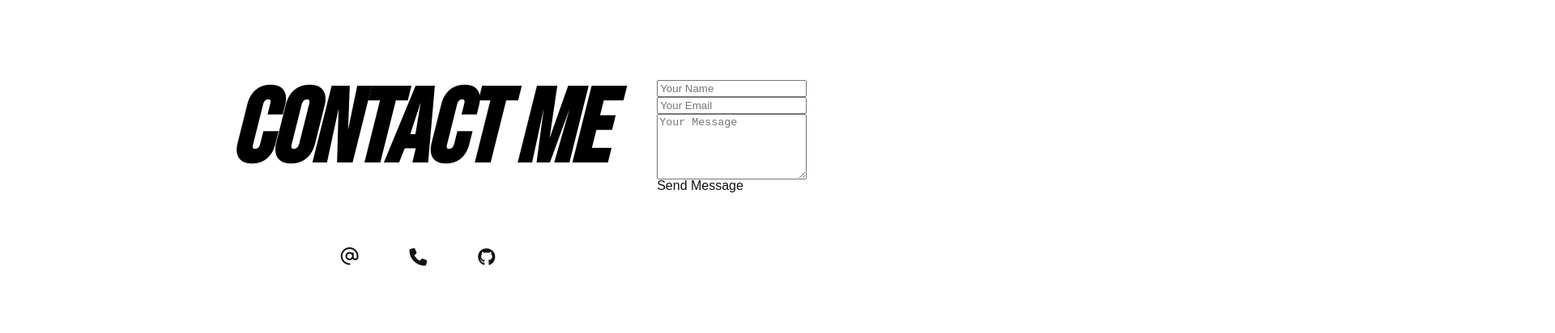
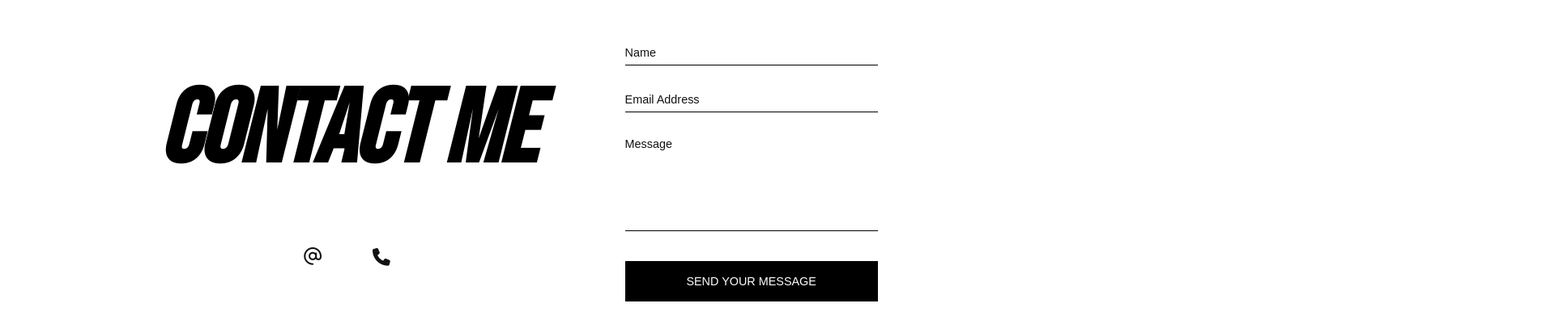
Before and after one commit to runwithoz/portfolio, a plain HTML site: page index.html in a window 1280 px wide. Shown: the part 4186-4598 px from the top of the page at 81% size, 1920 px wide, since content can reach past the window. Drawn offline with nearby package versions, Linux system fonts and the light colour scheme; a script that the page names is missing; a web font is replaced by a local one.

Commit message:
어바웃, 컨택 수정

```diff
--- a/css/style.scss
+++ b/css/style.scss
@@ -33,7 +33,6 @@ body {
   }
 
   .container {
-    overflow-y: auto;
     section {
       width: 100%;
       height: 100vh;
@@ -88,7 +87,7 @@ body {
         justify-content: center;
         align-items: center;
         z-index: 100;
-        padding: 10vh 0;
+        padding: 20vh 0;
 
         .inner {
           width: 100%;
@@ -212,7 +211,8 @@ body {
         .inner {
           display: flex;
           justify-content: center;
-          gap: 5vw;
+          align-items: center;
+          gap: 7rem;
           .col1 {
             display: flex;
             flex-direction: column;
@@ -238,11 +238,12 @@ body {
                 li {
                   display: flex;
                   justify-content: center;
-                  font-family: "SUIT", sans-serif;
+
                   font-weight: 500;
                   line-height: 1.5;
                   font-size: 1.3rem;
                   letter-spacing: -1px;
+                  cursor: pointer;
                   i {
                     font-size: 1.7vw;
                   }
@@ -251,9 +252,71 @@ body {
             }
           }
           .col2 {
-            form {
+            font-family: "SUIT Variable", sans-serif;
+            .contact-form {
               display: flex;
               flex-direction: column;
+              gap: 2rem;
+              .wrapper {
+                padding-bottom: 0.3rem;
+                label {
+                  font-weight: 400;
+                  font-size: 0.9rem;
+                  font-weight: 500;
+                  padding-right: 0.3rem;
+                }
+
+                input {
+                  border: none;
+                  outline: none;
+                  font-size: 1rem;
+                  font-family: "SUIT Variable", sans-serif;
+                }
+
+                &.name-wrapper {
+                  border-bottom: 1px solid #000000;
+                }
+
+                &.email-wrapper {
+                  border-bottom: 1px solid #000000;
+                }
+
+                &.message-wrapper {
+                  display: flex;
+                  flex-direction: column;
+                  label {
+                    padding-bottom: 0.4rem;
+                  }
+
+                  textarea {
+                    border: none;
+                    outline: none;
+                    font-size: 1rem;
+                    border-bottom: 1px solid #000000;
+                    font-family: "SUIT Variable", sans-serif;
+                    resize: none;
+                  }
+                }
+              }
+              .submit-btn {
+                background-color: #000000;
+                border: 1px solid #000000;
+
+                color: #ffffff;
+                padding: 1rem;
+                display: flex;
+                justify-content: center;
+                align-items: center;
+                line-height: 1rem;
+                font-size: 0.9rem;
+                font-weight: 500;
+                transition: 0.3s ease;
+                cursor: pointer;
+                &:hover {
+                  background-color: #ffffff;
+                  color: #000000;
+                }
+              }
             }
           }
         }
@@ -321,3 +384,25 @@ body {
   background-color: rgba($color: #fffb7d, $alpha: 0.5);
   border-color: rgba(255, 255, 255, 0.5);
 }
+
+/* 전체 스크롤바 */
+::-webkit-scrollbar {
+  width: 12px;
+  height: 12px;
+}
+
+/* 스크롤바의 트랙 */
+::-webkit-scrollbar-track {
+  background: #f1f1f1;
+}
+
+/* 스크롤바의 핸들 */
+::-webkit-scrollbar-thumb {
+  background: #888;
+  border-radius: 10px;
+}
+
+/* 핸들이 호버될 때 */
+::-webkit-scrollbar-thumb:hover {
+  background: #555;
+}
--- a/index.html
+++ b/index.html
@@ -37,22 +37,22 @@
     <!-- <div class="bg-noise"></div> -->
     <nav>
       <div>
-        <a href="#">TOP</a>
-        <a href="#">ABOUT</a>
-        <a href="#">SKILLS</a>
-        <a href="#">PROJECTS</a>
-        <a href="#">CONTACT</a>
+        <a href="#hero">TOP</a>
+        <a href="#about">ABOUT</a>
+        <a href="#skills">SKILLS</a>
+        <a href="#projects">PROJECTS</a>
+        <a href="#contact">CONTACT</a>
       </div>
       <div>
         <a href="#">FRONT-END DEVELOPER</a>
       </div>
     </nav>
     <div class="container">
-      <section class="hero">
+      <section class="hero" id="hero">
         <div class="word">KIM HYEONGMI</div>
         <div class="word">PORTFOLIO</div>
       </section>
-      <section class="about">
+      <section class="about" id="about">
         <div class="inner">
           <img src="https://runwithoz.github.io/ex_img/picture.jpg" alt="" />
           <p>
@@ -64,7 +64,7 @@
           </p>
         </div>
       </section>
-      <section class="skills">
+      <section class="skills" id="skills">
         <div class="inner">
           <h2>Skills</h2>
 
@@ -91,35 +91,9 @@
               <img src="./images/logo-figma.svg" alt="figma" />
             </div>
           </div>
-
-          <!-- <ul>
-            <li><img src="./images/logo-html.svg" alt="html" /></li>
-            <li><img src="./images/logo-css.svg" alt="css" /></li>
-            <li>
-              <img src="./images/logo-javascript.svg" alt="javascript" />
-            </li>
-            <li><img src="./images/logo-react.svg" alt="react" /></li>
-            <li>
-              <img src="./images/logo-nextjs.svg" alt="next.js" />
-            </li>
-            <li><img src="./images/logo-vuejs.svg" alt="vue.js" /></li>
-            <li><img src="./images/logo-jquery.svg" alt="jquery" /></li>
-            <li><img src="./images/logo-git.svg" alt="git" /></li>
-            <li><img src="./images/logo-github.svg" alt="github" /></li>
-            <li><img src="./images/logo-mysql.svg" alt="mysql" /></li>
-            <li><img src="./images/logo-mongodb.svg" alt="mongodb" /></li>
-
-            <li><img src="./images/logo-php.svg" alt="php" /></li>
-            <li><img src="./images/logo-sass.svg" alt="sass" /></li>
-            <li>
-              <img src="./images/logo-bootstrap.svg" alt="bootstrap" />
-            </li>
-
-            <li><img src="./images/logo-figma.svg" alt="figma" /></li>
-          </ul> -->
         </div>
       </section>
-      <section class="projects">
+      <section class="projects" id="projects">
         <div class="logo">
           <h2>PROJECTS</h2>
         </div>
@@ -144,7 +118,7 @@
           </section>
 
           <section class="project">
-            <img src="./images/Frame 58.png" alt="" />
+            <img src="./images/img-responsive-project.png" alt="" />
             <div class="description">
               <div class="p-index">PROJECT 02</div>
               <div class="title">반응형 웹사이트 제작</div>
@@ -178,7 +152,7 @@
           </section>
         </div>
       </section>
-      <section class="contact">
+      <section class="contact" id="contact">
         <div class="inner">
           <div class="col1">
             <h2>Contact me</h2>
@@ -186,26 +160,32 @@
               <ul>
                 <li><i class="fa-regular fa-at"></i></li>
                 <li><i class="fa-solid fa-phone"></i></li>
-                <li><i class="fa-brands fa-github"></i></li>
+                <!-- <li><i class="fa-brands fa-github"></i></li> -->
               </ul>
             </div>
           </div>
           <div class="col2">
             <form class="contact-form" action="" method="">
-              <input type="text" name="name" placeholder="Your Name" required />
-              <input
-                type="email"
-                name="email"
-                placeholder="Your Email"
-                required
-              />
-              <textarea
-                name="message"
-                rows="5"
-                placeholder="Your Message"
-                required
-              ></textarea>
-              <button type="submit">Send Message</button>
+              <div class="wrapper name-wrapper">
+                <label for="name">Name</label>
+                <input type="text" name="name" id="name" required />
+              </div>
+              <div class="wrapper email-wrapper">
+                <label for="email">Email Address</label>
+                <input type="email" name="email" id="email" required />
+              </div>
+              <div class="wrapper message-wrapper">
+                <label for="message">Message</label>
+                <textarea
+                  name="message"
+                  rows="5"
+                  id="message"
+                  required
+                ></textarea>
+              </div>
+              <button type="submit" class="submit-btn">
+                SEND YOUR MESSAGE
+              </button>
             </form>
           </div>
         </div>
@@ -213,6 +193,7 @@
     </div>
     <script src="https://cdn.jsdelivr.net/npm/gsap@3.12.5/dist/gsap.min.js"></script>
     <script src="https://cdn.jsdelivr.net/npm/gsap@3.12.5/dist/ScrollTrigger.min.js"></script>
+    <!-- <script src="https://cdnjs.cloudflare.com/ajax/libs/gsap/3.10.4/ScrollToPlugin.min.js"></script> -->
     <script src="https://unpkg.com/split-type"></script>
     <script src="https://unpkg.com/lenis@1.1.13/dist/lenis.min.js"></script>
     <script src="./js/script.js"></script>
--- a/js/script.js
+++ b/js/script.js
@@ -1,7 +1,22 @@
-if ("scrollRestoration" in history) {
-  history.scrollRestoration = "manual";
+const lenis = new Lenis();
+
+lenis.on("scroll", (e) => {
+  console.log(e);
+});
+
+function raf(time) {
+  lenis.raf(time);
+  requestAnimationFrame(raf);
 }
-window.scrollTo(0, 0);
+
+requestAnimationFrame(raf);
+
+window.addEventListener("load", () => {
+  if ("scrollRestoration" in history) {
+    history.scrollRestoration = "manual";
+  }
+  window.scrollTo(0, 0);
+});
 
 gsap.registerPlugin(ScrollTrigger);
 
@@ -16,36 +31,37 @@ gsap.from(".word .char", 1.5, {
   ease: "power4.inOut",
 });
 
-const aboutText = new SplitType(".about p");
-
-gsap.from(aboutText.chars, {
+let aboutTl = gsap.timeline({
   scrollTrigger: {
     trigger: ".about",
     pin: true,
     pinSpacing: false,
     start: "top",
     end: "bottom",
-    scrub: true,
+    scrub: false,
     markers: false,
   },
+});
+
+aboutTl.from(".about img", {
+  x: 600,
+  duration: 0.8,
+  ease: "power2.inOut",
+});
+
+const aboutText = new SplitType(".about p");
+
+aboutTl.from(".about p", {
+  opacity: 0,
+  duration: 0.5,
+  delay: 0.2,
+});
+
+aboutTl.from(aboutText.chars, {
   opacity: 0.1,
   duration: 0.01,
-  stagger: 0.1,
+  stagger: 0.007,
 });
-
-/* gsap.from('.skills img', {
-  scrollTrigger: {
-    trigger: '.skills',
-    pin: true,
-    start: 'top',
-    end: 'bottom',
-    scrub: true,
-    markers: false,
-  },
-  duration: 0.3,
-  opacity: 0.1,
-  stagger: 0.1,
-}); */
 
 gsap.from(".skills .row", {
   scrollTrigger: {
@@ -60,20 +76,7 @@ gsap.from(".skills .row", {
   stagger: 0.1,
 });
 
-const lenis = new Lenis();
-
-lenis.on("scroll", (e) => {
-  console.log(e);
-});
-
-function raf(time) {
-  lenis.raf(time);
-  requestAnimationFrame(raf);
-}
-
-requestAnimationFrame(raf);
-
-gsap.to(".bg", {
+/* gsap.to(".bg", {
   backgroundColor: "#ffffff",
   backgroundImage: "linear-gradient(45deg, #ffffff 0%, #ffffff 100%)",
   scrollTrigger: {
@@ -96,7 +99,7 @@ gsap.to(".blocks-container", {
     end: "bottom",
     markers: false,
   },
-});
+}); */
 
 /* //////////////////////////////////////////////////// */
 
```
Also changed, not shown: css/style.css, images/img-responsive-project.png (added), 1 other file.
